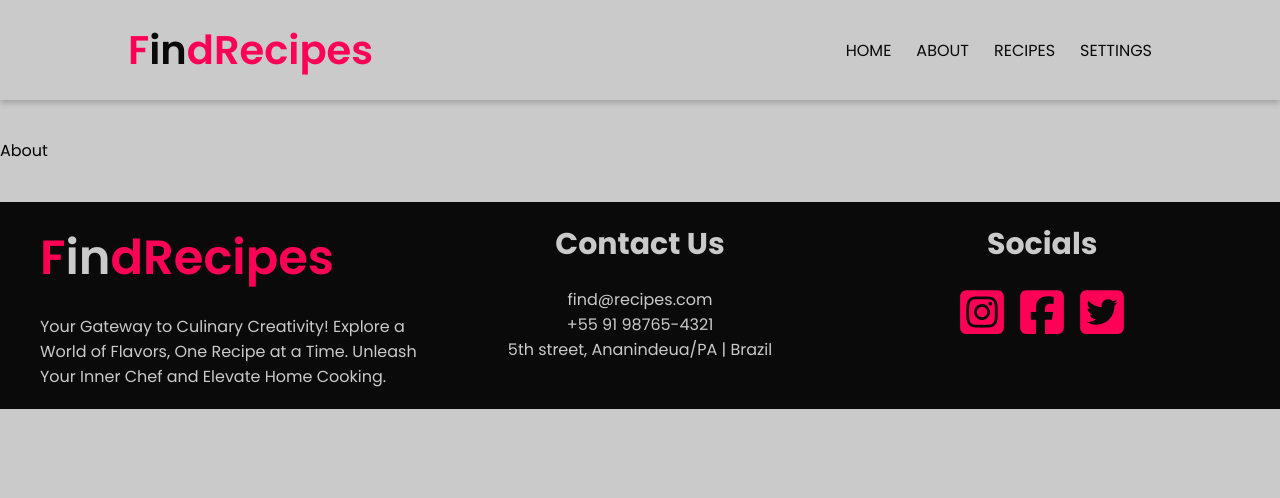
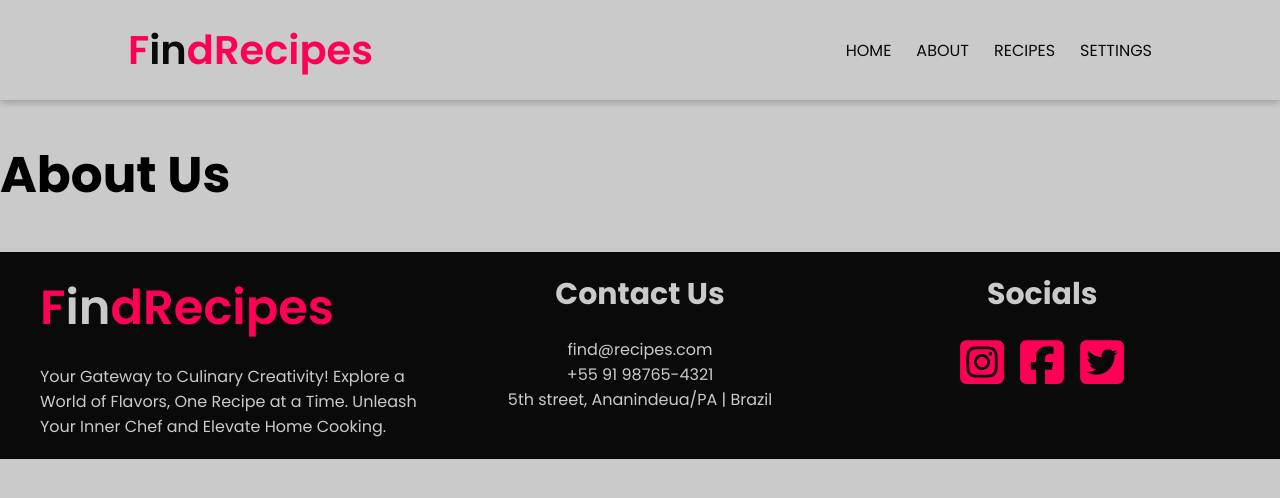
Before and after one commit to ecpieritz/find-recipes, a React (Create React App) app: page /about in a window 1280 px wide. Shown: the top 498 px of the page. Built offline with nearby package versions, Linux system fonts and the light colour scheme.

Commit message:
Added hero bannet in the About

```diff
--- /dev/null
+++ b/src/components/about/HeroSection.js
@@ -0,0 +1,13 @@
+import React from 'react'
+
+function HeroSection() {
+  return (
+    <div className='fr-about__hero'>
+      <div className='fr-hero-section__title'>
+        <h1>About Us</h1>
+      </div>
+    </div>
+  )
+}
+
+export default HeroSection
--- a/src/pages/About.js
+++ b/src/pages/About.js
@@ -1,9 +1,10 @@
 import React from 'react'
+import HeroSection from '../components/about/HeroSection'
 
 function About() {
   return (
     <>
-      About
+      <HeroSection />
     </>
   )
 }
```
